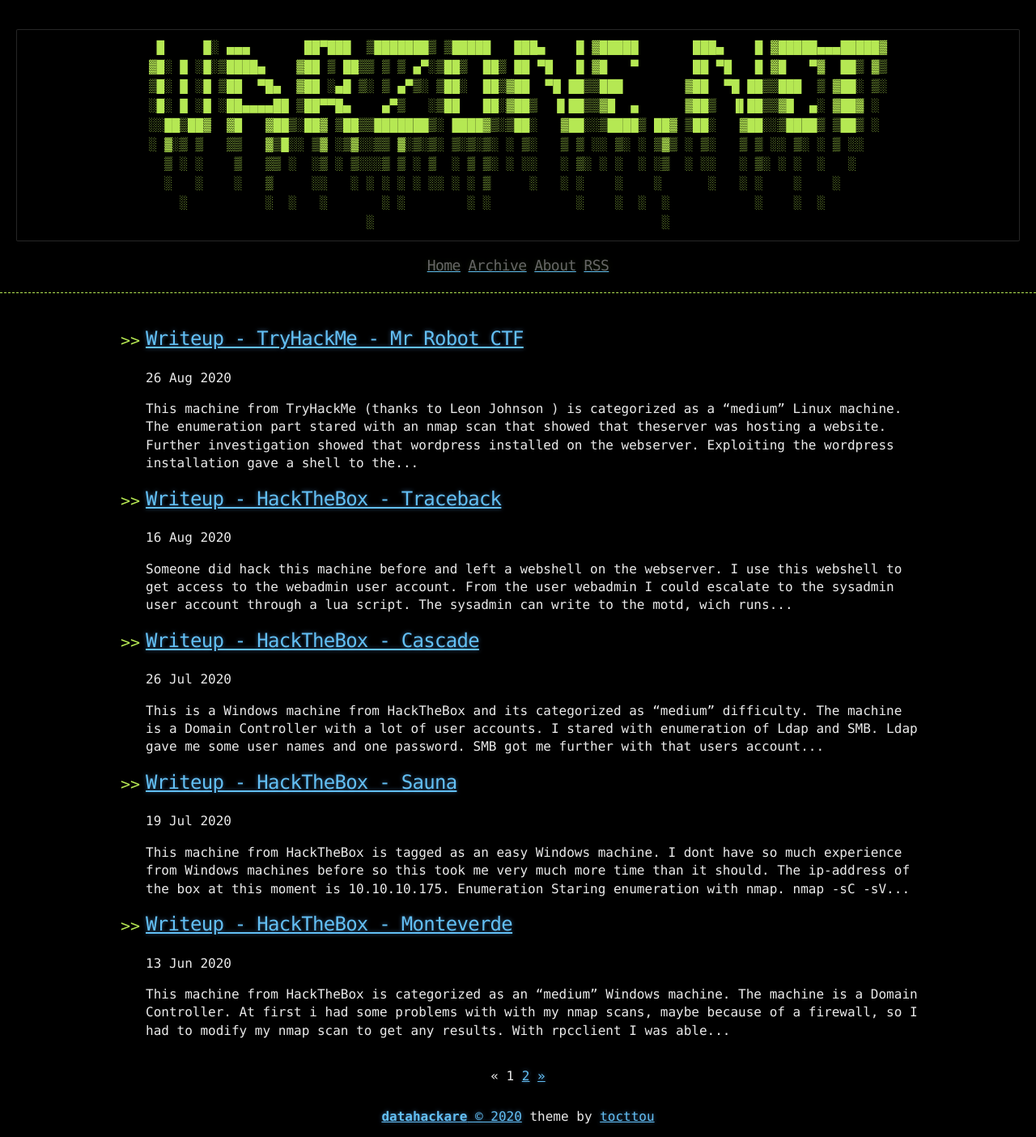
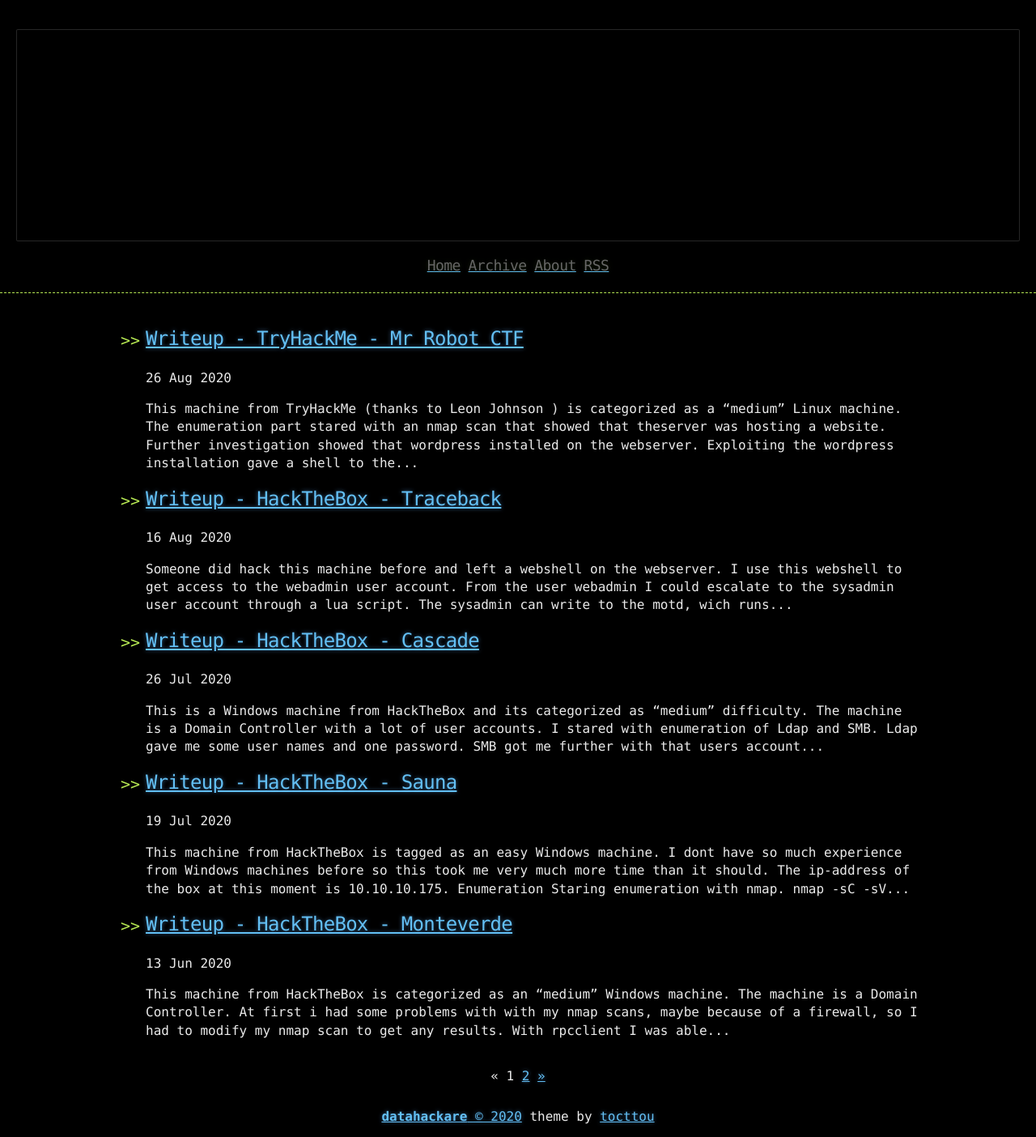
Before and after one commit to datahackare/warz0ne, a Jekyll site: the page built from index.html, in a window 1280 px wide. Shown: the whole page at 81% size. Built offline with Jekyll 4.4.1, drawn with Linux system fonts in a browser that asks for light colours; the list of posts is cut into pages by our own code.

Commit message:
Update header.html

```diff
--- a/_includes/header.html
+++ b/_includes/header.html
@@ -6,7 +6,7 @@
     </a> -->
 
     <div class="header-links">
-     <pre>
+     <pre style="color:black">
  █     █░ ▄▄▄       ██▀███  ▒███████▒ ▒█████   ███▄    █ ▓█████       ███▄    █ ▓█████▄▄▄█████▓
 ▓█░ █ ░█░▒████▄    ▓██ ▒ ██▒▒ ▒ ▒ ▄▀░▒██▒  ██▒ ██ ▀█   █ ▓█   ▀       ██ ▀█   █ ▓█   ▀▓  ██▒ ▓▒
 ▒█░ █ ░█ ▒██  ▀█▄  ▓██ ░▄█ ▒░ ▒ ▄▀▒░ ▒██░  ██▒▓██  ▀█ ██▒▒███        ▓██  ▀█ ██▒▒███  ▒ ▓██░ ▒░
```
